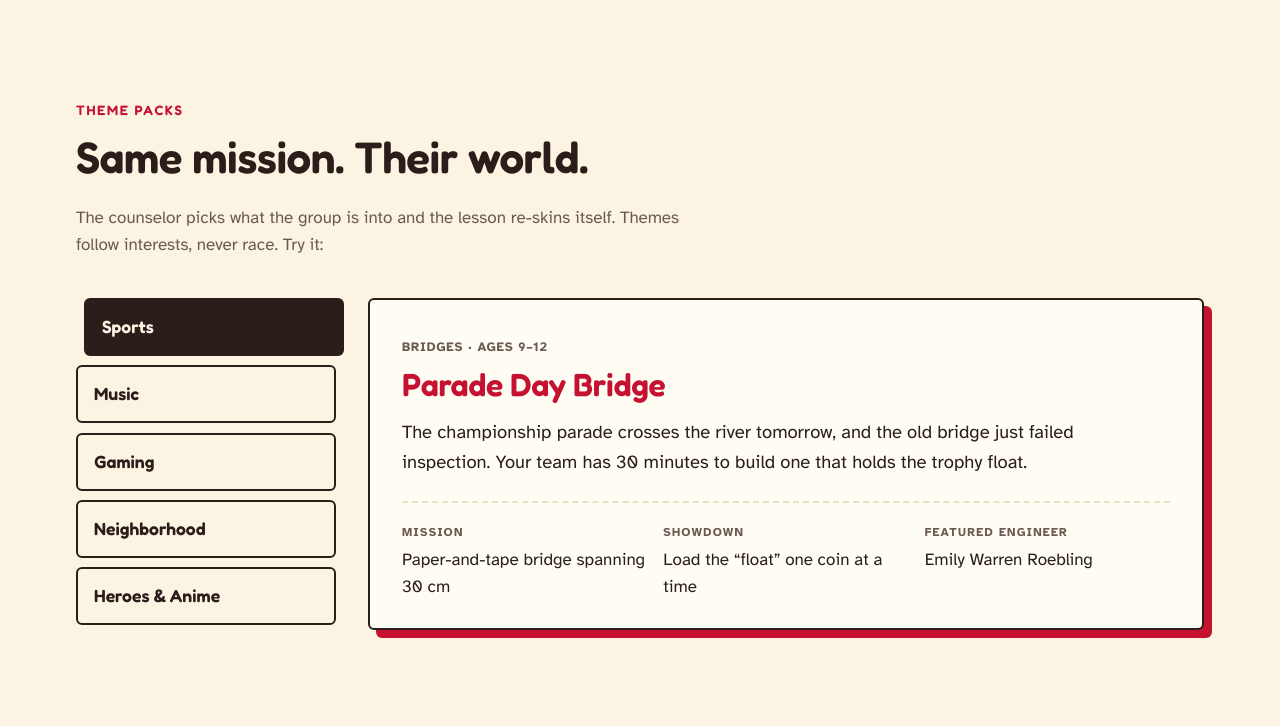
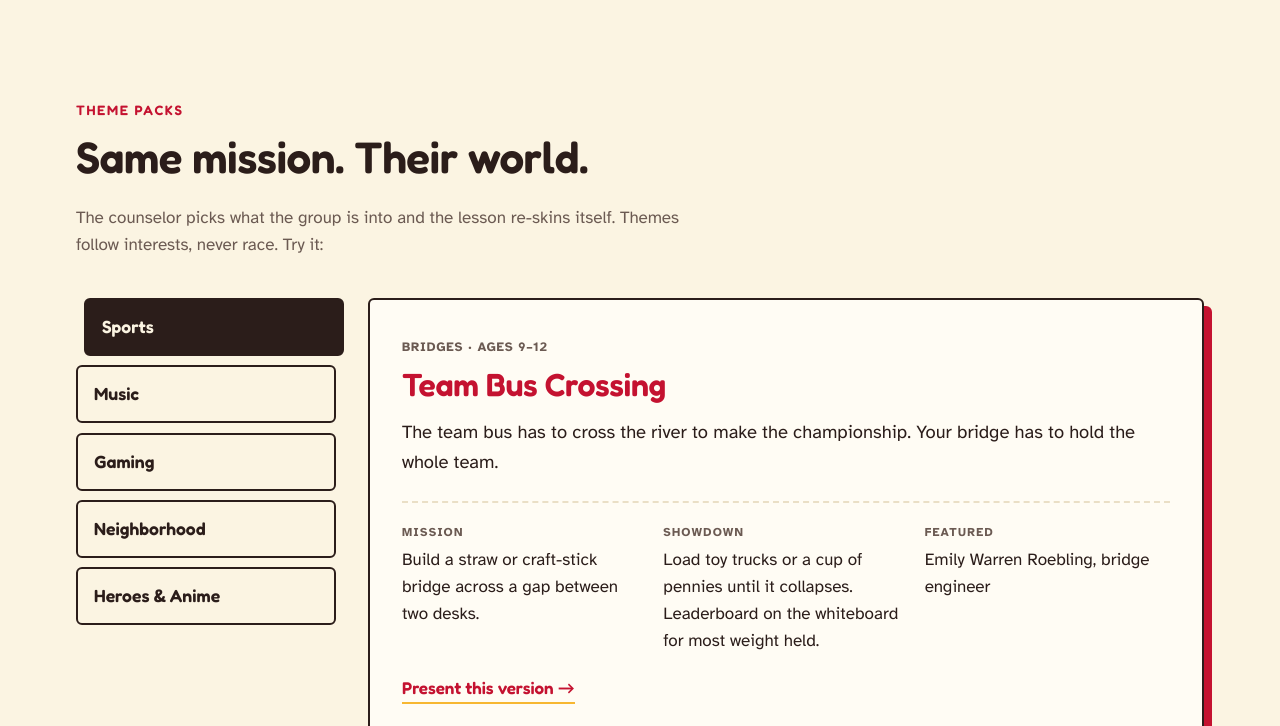
Before and after one commit to Menfis23/stem-lesson-gallery, a plain HTML site: page index.html in a window 1280 px wide. Both pictures are taken after a click on the tab "Sports". Shown: the part 1954-2680 px from the top of the page. Drawn offline with Linux system fonts and the light colour scheme.

Commit message:
Connect homepage theme demo to lessons.json
The theme switcher on the homepage now shows the real Monster Truck
Crossing lessons from data/lessons.json instead of hard-coded sample
text, and links each themed version to its slideshow.

Co-Authored-By: Claude Opus 5.5 <noreply@anthropic.com>

```diff
--- a/index.html
+++ b/index.html
@@ -175,27 +175,29 @@
         <article class="mission-card" id="mission-card" aria-live="polite">
           <header>
             <span class="tag">Bridges &middot; Ages 9&ndash;12</span>
-            <h3 id="m-title">Parade Day Bridge</h3>
+            <h3 id="m-title">Team Bus Crossing</h3>
           </header>
+          <!-- This text is the Sports version, shown until data/lessons.json loads.
+               After that, every theme comes from the same data as the Library. -->
           <p class="m-hook" id="m-hook">
-            The championship parade crosses the river tomorrow, and the old bridge
-            just failed inspection. Your team has 30 minutes to build one that
-            holds the trophy float.
+            The team bus has to cross the river to make the championship.
+            Your bridge has to hold the whole team.
           </p>
           <div class="m-meta">
             <div>
               <span class="m-label">Mission</span>
-              <span>Paper-and-tape bridge spanning 30&nbsp;cm</span>
+              <span id="m-mission">Build a straw or craft-stick bridge across a gap between two desks.</span>
             </div>
             <div>
               <span class="m-label">Showdown</span>
-              <span id="m-show">Load the &ldquo;float&rdquo; one coin at a time</span>
+              <span id="m-show">Load toy trucks or a cup of pennies until it collapses. Leaderboard on the whiteboard for most weight held.</span>
             </div>
             <div>
-              <span class="m-label">Featured engineer</span>
+              <span class="m-label">Featured</span>
               <span id="m-person">Emily Warren Roebling</span>
             </div>
           </div>
+          <a class="m-link" id="m-link" href="slideshow.html?id=br-912--sports">Present this version &rarr;</a>
         </article>
       </div>
     </section>
@@ -276,59 +278,43 @@
     <p class="fine">Independent student project. Not an official Carnegie Mellon University website.</p>
   </footer>
 
+  <script src="js/lessons.js"></script>
   <script>
-    // Theme pack demo: one mission, re-skinned per interest.
-    // Later this data will come from data/lessons.json instead of living here.
-    const themes = {
-      sports: {
-        title: "Parade Day Bridge",
-        hook: "The championship parade crosses the river tomorrow, and the old bridge just failed inspection. Your team has 30 minutes to build one that holds the trophy float.",
-        show: "Load the “float” one coin at a time",
-        person: "Emily Warren Roebling"
-      },
-      music: {
-        title: "Main Stage Walkway",
-        hook: "The headliner’s entrance is a bridge over the crowd, and the stage crew just quit. Build a walkway strong enough for the star and their gear.",
-        show: "Stack the “amp” until the walkway drops the beat",
-        person: "Fazlur Rahman Khan"
-      },
-      gaming: {
-        title: "Level 7: The Gap",
-        hook: "Your squad is one jump from the final boss, but the bridge spawns broken. Craft a crossing before the timer runs out.",
-        show: "Boss-fight weight test, one power-up at a time",
-        person: "Jerry Lawson"
-      },
-      neighborhood: {
-        title: "Bridge to the Hill",
-        hook: "Pittsburgh is the city of bridges. A new walkway could reconnect the Hill District to downtown. Your crew gets the contract.",
-        show: "Community test day: load it like rush hour",
-        person: "Archie Alexander"
-      },
-      heroes: {
-        title: "Rescue Span",
-        hook: "A villain snapped the only bridge out of the city and civilians are stranded. Heroes can’t fly everyone out. Engineers can build.",
-        show: "Evacuation test: how many citizens can it hold?",
-        person: "Othmar Ammann"
-      }
-    };
-
+    // Theme pack demo: one mission (Monster Truck Crossing, ages 9-12),
+    // re-skinned per interest. The text comes from data/lessons.json,
+    // the same data the Library, Slideshow and Generator use.
+    const DEMO_MISSION = "br-912";
     const chips = document.querySelectorAll(".chip");
     const card = document.getElementById("mission-card");
+    let byTheme = {};
+
+    LessonData.load()
+      .then(data => {
+        data.lessons
+          .filter(l => l.missionId === DEMO_MISSION)
+          .forEach(l => { byTheme[l.theme] = l; });
+      })
+      .catch(() => { /* opened without a server: keep the built-in Sports text */ });
 
     chips.forEach(chip => {
       chip.addEventListener("click", () => {
-        const t = themes[chip.dataset.theme];
+        const theme = chip.dataset.theme;
+        const l = byTheme[theme];
         chips.forEach(c => { c.classList.remove("is-active"); c.setAttribute("aria-selected", "false"); });
         chip.classList.add("is-active");
         chip.setAttribute("aria-selected", "true");
 
         card.classList.add("is-swapping");
         setTimeout(() => {
-          document.getElementById("m-title").textContent = t.title;
-          document.getElementById("m-hook").textContent = t.hook;
-          document.getElementById("m-show").textContent = t.show;
-          document.getElementById("m-person").textContent = t.person;
-          card.dataset.theme = chip.dataset.theme;
+          if (l) {
+            document.getElementById("m-title").textContent = l.title;
+            document.getElementById("m-hook").textContent = l.hook;
+            document.getElementById("m-mission").textContent = l.mission;
+            document.getElementById("m-show").textContent = l.showdown;
+            document.getElementById("m-person").textContent = l.person.name + ", " + l.person.role.toLowerCase();
+            document.getElementById("m-link").href = "slideshow.html?id=" + encodeURIComponent(l.id);
+          }
+          card.dataset.theme = theme;
           card.classList.remove("is-swapping");
         }, 180);
       });
--- a/style.css
+++ b/style.css
@@ -1356,3 +1356,15 @@ kbd {
   .acts-list div { grid-template-columns: 1fr; gap: .1rem; }
   .plan-bar span { font-size: .7rem; padding: 0 .3rem; }
 }
+
+/* Homepage demo: link from the theme card to its slideshow */
+.m-link {
+  display: inline-block;
+  margin-top: 1.25rem;
+  font-family: var(--font-display);
+  font-weight: 600;
+  color: var(--red);
+  text-decoration: none;
+  border-bottom: 2px solid var(--yellow);
+}
+.m-link:hover { border-bottom-color: var(--red); }
```
